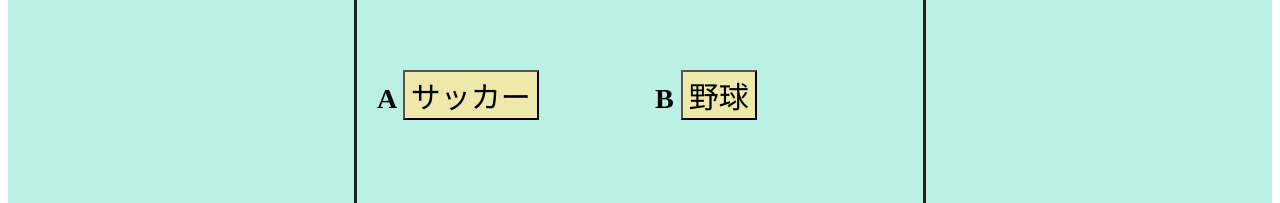
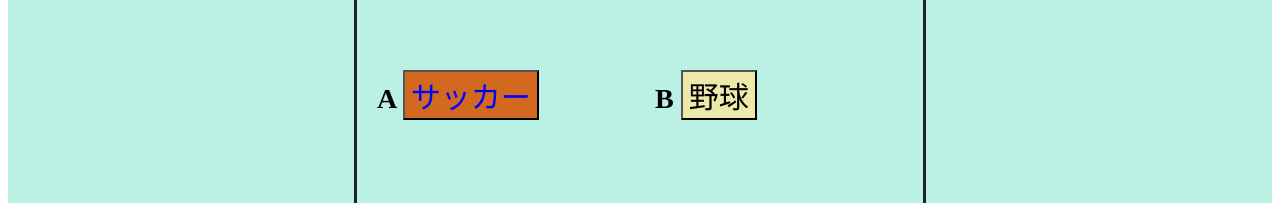
Before and after one commit to kobe-ryosuke/national-sportquiz, a plain HTML site: page index.html in a window 1280 px wide. In both pictures the pointer is over the button "サッカー". Shown: the part 560-763 px from the top of the page. Drawn offline with Linux system fonts and the light colour scheme.

Commit message:
Update style.css

```diff
--- a/style.css
+++ b/style.css
@@ -60,3 +60,8 @@
     height: auto;
     width: auto;
   }
+
+  button:hover{
+    color: blue;
+    background-color: chocolate;
+  }
```
